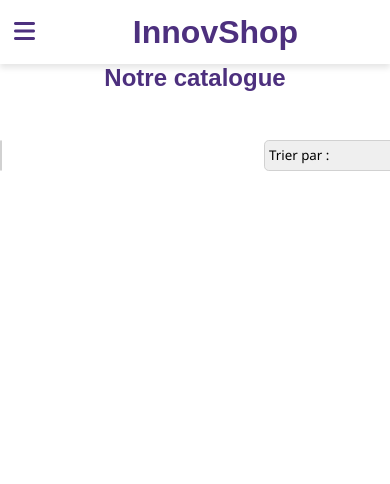
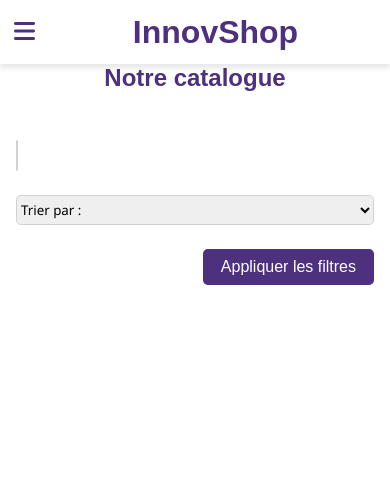
Before and after one commit to Rirteez/innovshop, a Symfony app: template templates/article/index.html.twig in a window 390 px wide; the page is wider, and only the part inside the window is pictured. Shown: the top 484 px of that part. Run offline with Twig, Linux system fonts and the light colour scheme; the template is opened without the code that fills it, so the values that code supplies are empty; style sheets or scripts are compiled from the project's sources; some libraries are stand-ins or nearby versions; some web fonts are replaced.

Commit message:
Media query intermediaire en cours

```diff
--- a/assets/styles/app.scss
+++ b/assets/styles/app.scss
@@ -349,7 +349,7 @@ footer {
     color: #4d307e;
     z-index: 10;
 }
-.burger-orders {
+.navbar-list .row .burger-orders {
     display: none;
 }
 .navbar-list .burger-lienMenu {
@@ -386,11 +386,7 @@ footer {
         cursor: pointer;
     }
 
-    .burger-orders {
-        display: flex;
-        flex-direction: column;
-        justify-content: flex-start;
-    }
+
 
     .navbar {
         position: fixed;
@@ -438,6 +434,17 @@ footer {
                 h3 a {
                     color: black;
                 }
+            }
+
+            .burger-orders {
+                display: flex;
+                flex-direction: column;
+                justify-content: flex-start;
+
+                h3 a {
+                    color: #4d307e;
+                }
+
             }
 
             .nav-item:hover .description-category {
@@ -641,7 +648,15 @@ footer {
         @media (max-width: 1200px) {
             flex-direction: column-reverse;
         }
-    }
+        @media (max-width: 567px) {
+            .col-2 {
+                width: 100%;
+                padding-inline: 1rem;
+                box-sizing: border-box;
+            }
+        }
+    }
+
     h1 {
         margin-bottom: 4rem;
     }
@@ -697,7 +712,7 @@ footer {
         }
     }
 }
-@media (max-width: 576px) {
+@media (max-width: 992px) {
     .item-content.item-content {
         width: 70%;
         height: 90%;
@@ -885,6 +900,10 @@ footer {
         }
     }
 }
+.parameters {
+    box-sizing: border-box;
+    padding-inline: 1rem;
+}
 .filter-selector {
     display: flex;
     gap: 1.5rem;
@@ -892,27 +911,36 @@ footer {
 .filter-sort {
     display: flex;
     justify-content: space-between;
+
+    .filter-buttons {
+        display: flex;
+        align-items: center;
+    }
 }
 .catalog {
     display: flex;
     flex-wrap: wrap;
-    gap: 1.5rem;
     justify-content: space-between;
 
     .invisible-card{
         visibility: hidden;
         pointer-events: none;
     }
+
+    .container-article-catalog {
+        padding: 1rem;
+        box-sizing: border-box;
+    }
 }
 .article-catalog {
-    flex: 1 1 calc(25% - 1.5rem);
-    min-height: 425px;
-    max-width: calc(25% - 1.5rem);
     display: flex;
     flex-direction: column;
     justify-content: space-between;
     align-items: center;
     border: 1px solid #4d307e1f;
+    box-sizing: border-box;
+    min-height: 450px;
+    padding: 1rem 0 1rem 0;
     border-radius: 8px;
     text-align: center;
     background-color: #f7f4fc;
@@ -925,7 +953,6 @@ footer {
     }
 }
 .article-catalog img {
-    max-width: 100%;
     max-width: 200px;
     height: 200px;
     object-fit: cover;
@@ -994,6 +1021,47 @@ footer {
             background-color: #3b2465;
             color: white;
         }
+    }
+}
+@media (max-width: 1200px) {
+    .catalog .col-4 {
+        width: 33%;
+    }
+}
+@media (max-width: 992px) {
+    .catalog .col-4 {
+        width: 50%;
+    }
+}
+@media (max-width: 768px) {
+    .filter-selector {
+        flex-direction: column;
+    }
+    .filter-buttons {
+        flex-direction: column;
+        gap: 1.5rem;
+    }
+}
+@media (max-width: 567px) {
+    .catalog .col-4 {
+        width: 100%;
+    }
+    .filter-selector {
+        .filterBy {
+            width: 100%;
+        }
+    }
+    .filter-sort {
+        flex-direction: column;
+
+        a {
+            margin: 0;
+        }
+    }
+    .filter-buttons {
+        margin-top: 1.5rem;
+        flex-direction: row-reverse;
+        justify-content: space-between;
     }
 }
 /* --------------------------------------------------- */
--- a/templates/article/index.html.twig
+++ b/templates/article/index.html.twig
@@ -31,7 +31,7 @@
                             <option value="price_desc" {% if sortBy == 'price_desc' %} selected {% endif %}>Prix décroissant &darr;</option>
                         </select>
                     </div>
-                    <div>
+                    <div class="filter-buttons">
                         <a href="/catalog" class="deleteFilter" {% if app.request.query.all is empty %}hidden{% endif %}>Supprimer tous les filtres <i class="fa-solid fa-xmark"></i></a>
                         <button type="submit" class="button button--primary">Appliquer les filtres</button>
                     </div>
@@ -42,7 +42,8 @@
 
             <div id="catalogContainer" class="catalog">
                 {% for article in articles %}
-                    <div class="article-catalog pdgy-1">
+                    <div class="col-4 container-article-catalog">
+                        <div class="article-catalog">
                             <div>
                                 <img src="/images/uploads/{{ article.images[0] }}" alt="">
 
@@ -62,8 +63,9 @@
                                 </form>
                                 <button form="addCartForm-{{ article.id }}" type="submit" class="button button--xsmall button--secondary">Ajouter au panier</button>
                             </div>
+                        </div>
+                    </div>
 
-                    </div>
                 {% endfor %}
                 {% set remainder = articles|length % 4 %}
                 {% if remainder > 0 %}
```
Lines whose indentation alone changed are shown as unchanged.
